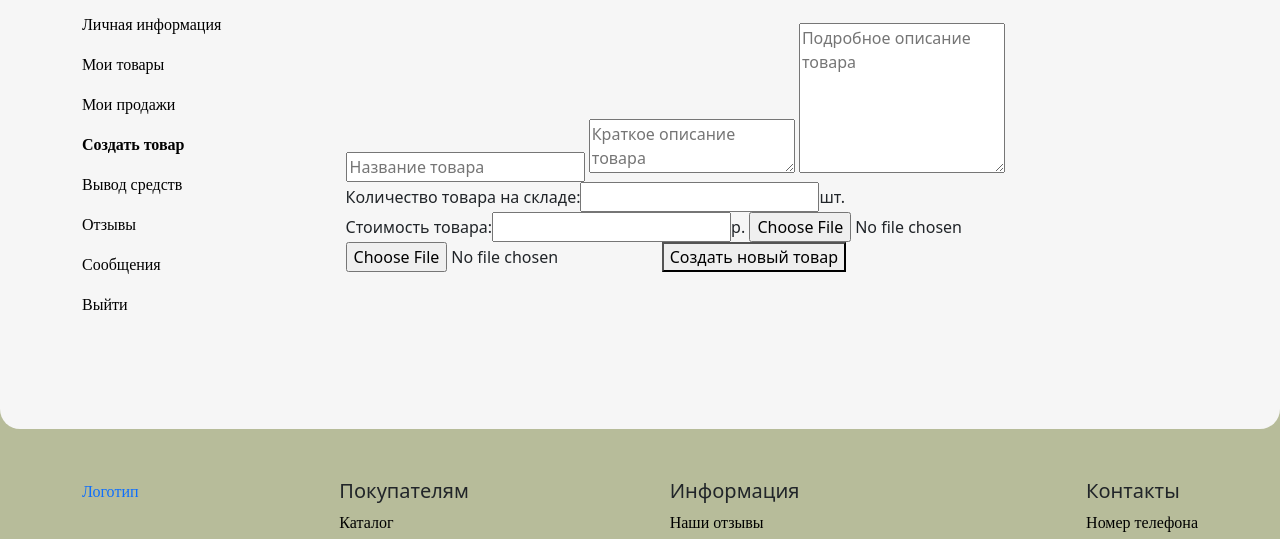
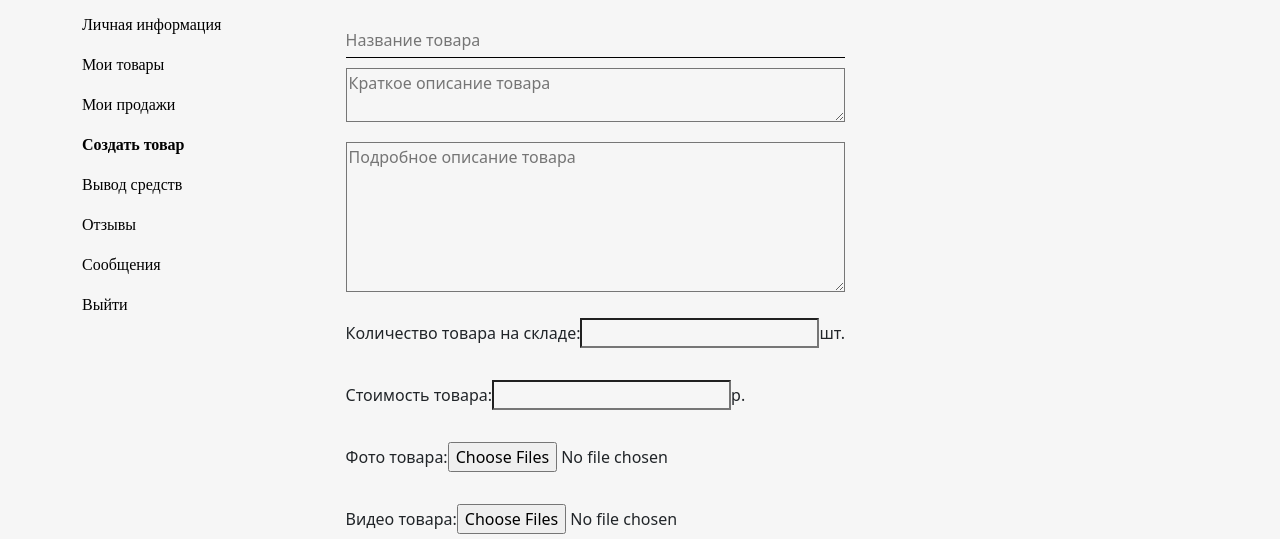
Before and after one commit to Pupupupupipu/1tsprint, a plain HTML site: page pages/profile/provider/product-create/index.html in a window 1280 px wide. Shown: the part 260-799 px from the top of the page. Drawn offline with nearby package versions, Linux system fonts and the light colour scheme; a web font is replaced by a local one.

Commit message:
Added  form

```diff
--- a/pages/profile/provider/product-create/index.html
+++ b/pages/profile/provider/product-create/index.html
@@ -88,12 +88,15 @@
                         <div class="content-form">
                             <form action="" method="post">
                                 <input type="text" placeholder="Название товара"/>
-                                <textarea name="" id="" cols="" rows="2" spellcheck="true" placeholder="Краткое описание товара"></textarea>
+                                <textarea name="" id="" cols="" rows="2" spellcheck="true"
+                                placeholder="Краткое описание товара"></textarea>
                                 <textarea name="" id="" cols="" rows="6" placeholder="Подробное описание товара"></textarea>
                                 <label for="count">Количество товара на складе:<input id="count" type="number">шт.</label>
                                 <label for="price">Стоимость товара:<input id="price" type="number">р.</label>
-                                <label for="photo"><input id="photo" type="file" class="form-control-file" id="exampleFormControlFile1"></label>
-                                <label for="video"><input id="video" type="file" class="form-control-file" id="exampleFormControlFile1"></label>
+                                <label for="photo">Фото товара:<input id="photo" accept="image/*" multiple
+                                    type="file" class="form-control-file" id="exampleFormControlFile1"></label>
+                                <label for="video">Видео товара:<input id="video" accept="video/*" multiple
+                                    type="file" class="form-control-file" id="exampleFormControlFile1"></label>
                                 <button type="submit">Создать новый товар</button>
                             </form>
                         </div>
--- a/pages/profile/provider/product-create/product-create.scss
+++ b/pages/profile/provider/product-create/product-create.scss
@@ -1 +1,28 @@
 @import url(../../../profile/profile.css);
+.content-form {
+    display: flex;
+    form {
+        display: flex;
+        flex-direction: column;
+        input {
+            background-color: transparent;
+            &[type="text"] {
+                border: none;
+                border-bottom: 1px solid #000;
+                background-color: transparent;
+                padding: 5px 0;
+            }
+        }
+        label {
+            margin: 1em 0;
+        }
+    }
+    textarea {
+        // line-height: 4ch;
+        // background-image: linear-gradient(transparent, transparent calc(4ch - 1px), #000 0px);
+        // background-size: 100% 4ch;
+        // font-size: 16px;
+        background-color: transparent;
+        margin: 10px 0;
+    }
+}
```
Also changed, not shown: pages/profile/provider/product-create/product-create.css, 1 other file.
